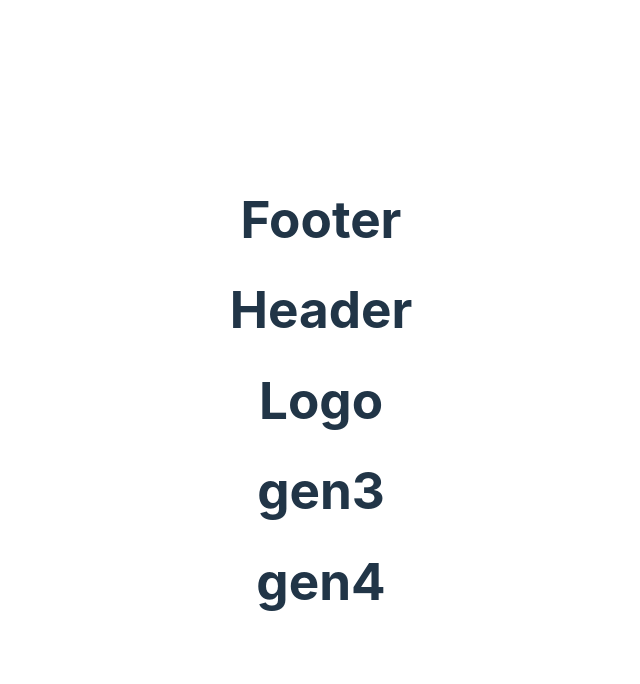
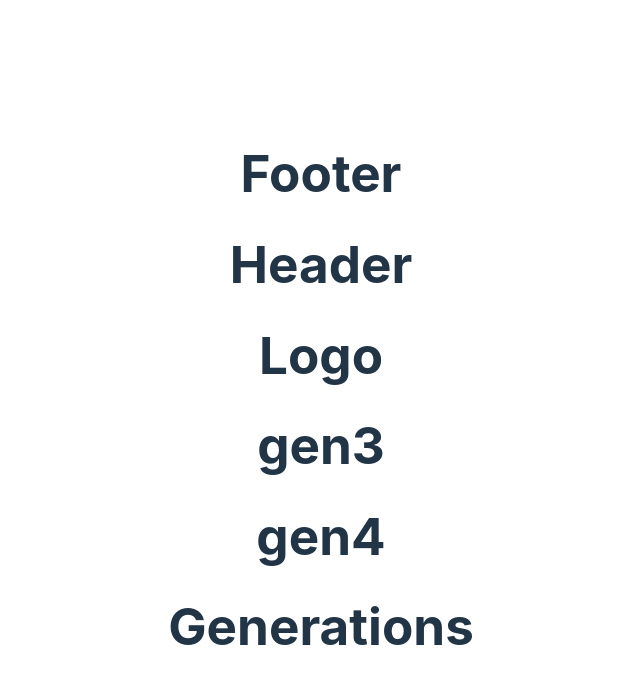
Before and after one commit to haniladjamba/Kelompok5_FrontEnd_D, a React (Vite) app: page / in a window 1280 px wide. Shown: the top 684 px of the page, without its empty margins (319-959 px from the left). Built offline with nearby package versions, Linux system fonts and the light colour scheme.

Commit message:
menambahkan file generations kedalam folder generations

```diff
--- a/src/App.jsx
+++ b/src/App.jsx
@@ -4,6 +4,7 @@ import Header from './components/Header/header'
 import Logo from './components/Header/logo'
 import Gen3 from './components/Header/generations/gen3'
 import Gen4 from './components/Header/generations/gen4'
+import Generations from './components/Header/generations/generations'
 
 
 function App() {
@@ -14,6 +15,7 @@ function App() {
       <Logo />
       <Gen3 />
       <Gen4 />
+      <Generations />
     </div>
   )
 }
--- /dev/null
+++ b/src/components/Header/generations/generations.jsx
@@ -0,0 +1,5 @@
+const Generations = () => {
+    return <h1>Generations</h1>
+}
+
+export default Generations;
```
